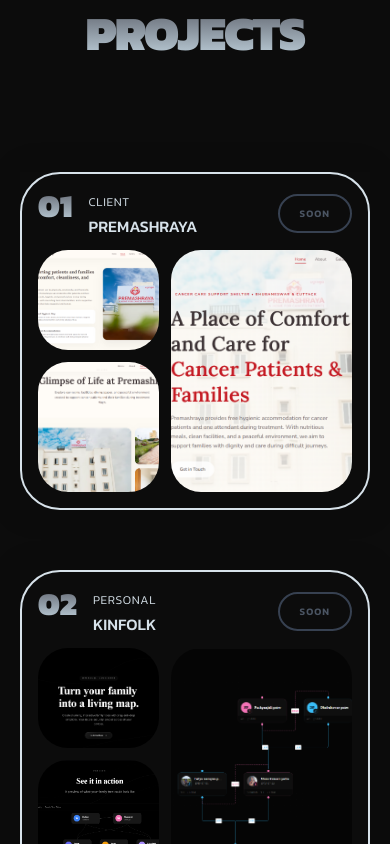
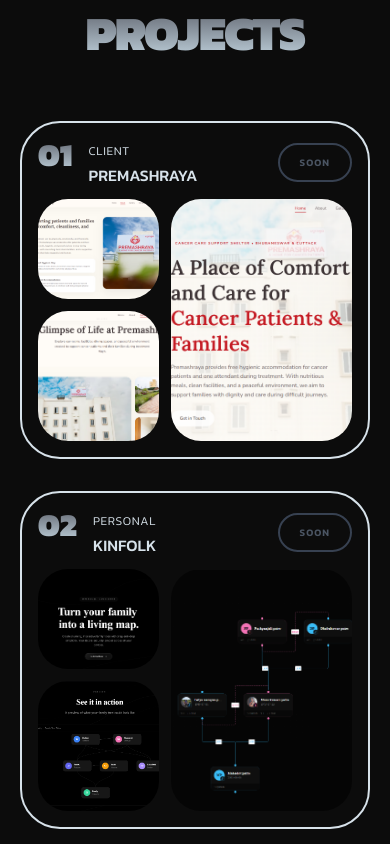
Before and after one commit to Mahadev-06/My-portfolio, a React (Vite) app: page / in a window 390 px wide. Shown: the part 4320-5164 px from the top of the page. Built offline with nearby package versions, Linux system fonts and the light colour scheme.

Commit message:
fix: disable ScrollStack card stacking on mobile viewports for ProjectsSection to resolve overlap layout glitches

```diff
--- a/src/sections/ProjectsSection.tsx
+++ b/src/sections/ProjectsSection.tsx
@@ -122,6 +122,17 @@
 }
 
 const ProjectsSection: React.FC = () => {
+  const [isMobile, setIsMobile] = React.useState(false)
+
+  React.useEffect(() => {
+    const checkMobile = () => {
+      setIsMobile(window.innerWidth < 768)
+    }
+    checkMobile()
+    window.addEventListener('resize', checkMobile)
+    return () => window.removeEventListener('resize', checkMobile)
+  }, [])
+
   return (
     <section
       id="projects"
@@ -138,6 +149,15 @@
       </FadeIn>
 
       <div className="max-w-7xl mx-auto">
+        {isMobile ? (
+          <div className="flex flex-col gap-8">
+            {PROJECTS.map((project) => (
+              <FadeIn key={project.number} delay={0.1} y={30}>
+                <ProjectCard project={project} />
+              </FadeIn>
+            ))}
+          </div>
+        ) : (
           <ScrollStack
             useWindowScroll={true}
             itemDistance={60}
@@ -153,6 +173,7 @@
               </ScrollStackItem>
             ))}
           </ScrollStack>
+        )}
       </div>
     </section>
   )
```
Lines whose indentation alone changed are shown as unchanged.
